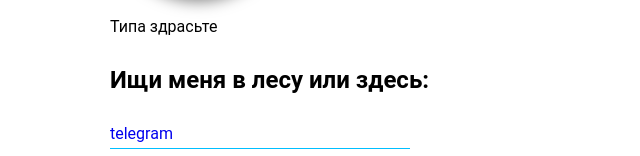
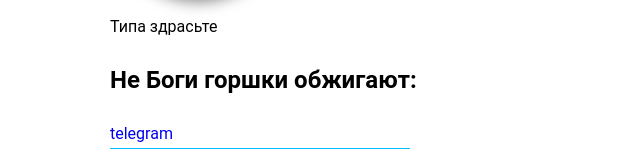
Before and after one commit to RodriguezDmitry/cv, a plain HTML site: page index.html in a window 1280 px wide. Shown: the part 260-416 px from the top of the page, without its empty margins (10-650 px from the left). Drawn offline with Linux system fonts and the light colour scheme.

Commit message:
changed description

```diff
--- a/index.html
+++ b/index.html
@@ -15,7 +15,7 @@
 
 			<p>Типа здрасьте</p>
 
-			<h2>Ищи меня в лесу или здесь:</h2>
+			<h2>Не Боги горшки обжигают:</h2>
 
 			<div class="contacts">
 
```
